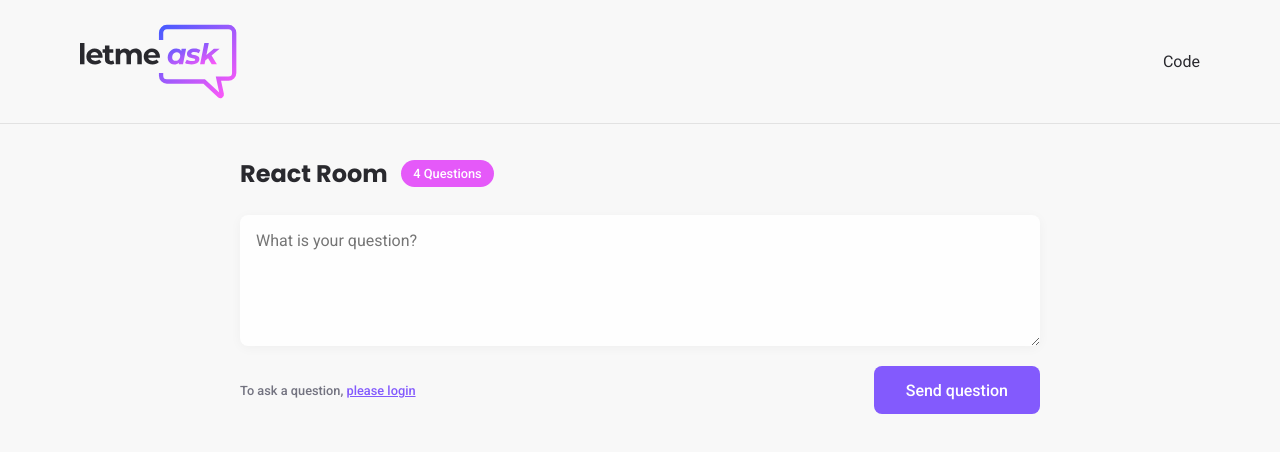
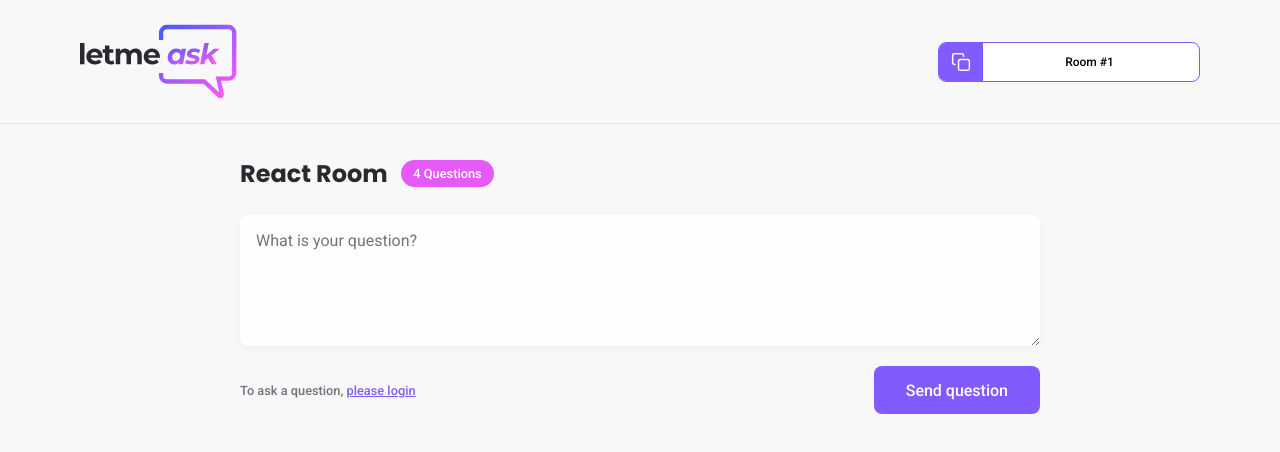
Before and after one commit to laizeferraz/letmeask, a React (Create React App) app: page /rooms/1 in a window 1280 px wide. Shown: the top 452 px of the page. Built offline with nearby package versions, Linux system fonts and the light colour scheme; no server answers.

Commit message:
room page styles done.

```diff
--- /dev/null
+++ b/src/components/RoomCode.tsx
@@ -0,0 +1,22 @@
+import copyImg from "../assets/images/copy.svg";
+
+import "../styles/room-code.scss";
+
+type RoomCodeProps = {
+  code: string;
+};
+
+export function RoomCode(props: RoomCodeProps) {
+  function copyRoomCodeToClipboard() {
+    navigator.clipboard.writeText(props.code);
+  }
+
+  return (
+    <button className="room-code" onClick={copyRoomCodeToClipboard}>
+      <div>
+        <img src={copyImg} alt="Copy room code" />
+      </div>
+      <span>Room #{props.code}</span>
+    </button>
+  );
+}
--- a/src/pages/Room.tsx
+++ b/src/pages/Room.tsx
@@ -1,14 +1,22 @@
+import { useParams } from "react-router";
+
 import logoImg from "../assets/images/logo.svg";
 import { Button } from "../components/Button";
+import { RoomCode } from "../components/RoomCode";
 import "../styles/room.scss";
 
+type RoomParams = {
+  id: string;
+};
+
 export const Room = () => {
+  const params = useParams<RoomParams>();
   return (
     <div id="page-room">
       <header>
         <div className="content">
           <img src={logoImg} alt="Letmeask" />
-          <div>Code</div>
+          <RoomCode code={params.id} />
         </div>
       </header>
 
--- /dev/null
+++ b/src/styles/room-code.scss
@@ -0,0 +1,30 @@
+.room-code {
+  height: 2.5em;
+  border-radius: 0.5em;
+  overflow: hidden;
+
+  background: #fff;
+  border: 1px solid #835afd;
+  cursor: pointer;
+
+  display: flex;
+
+  div {
+    background: #835afd;
+    padding: 0 0.75em;
+    display: flex;
+    justify-content: center;
+    align-items: center;
+    height: 100%;
+  }
+
+  span {
+    display: block;
+    align-self: center;
+    flex: 1;
+    padding: 0 1em 0 0.75em;
+    width: 18em;
+    font-size: 0.75em;
+    font-weight: 500;
+  }
+}
```
